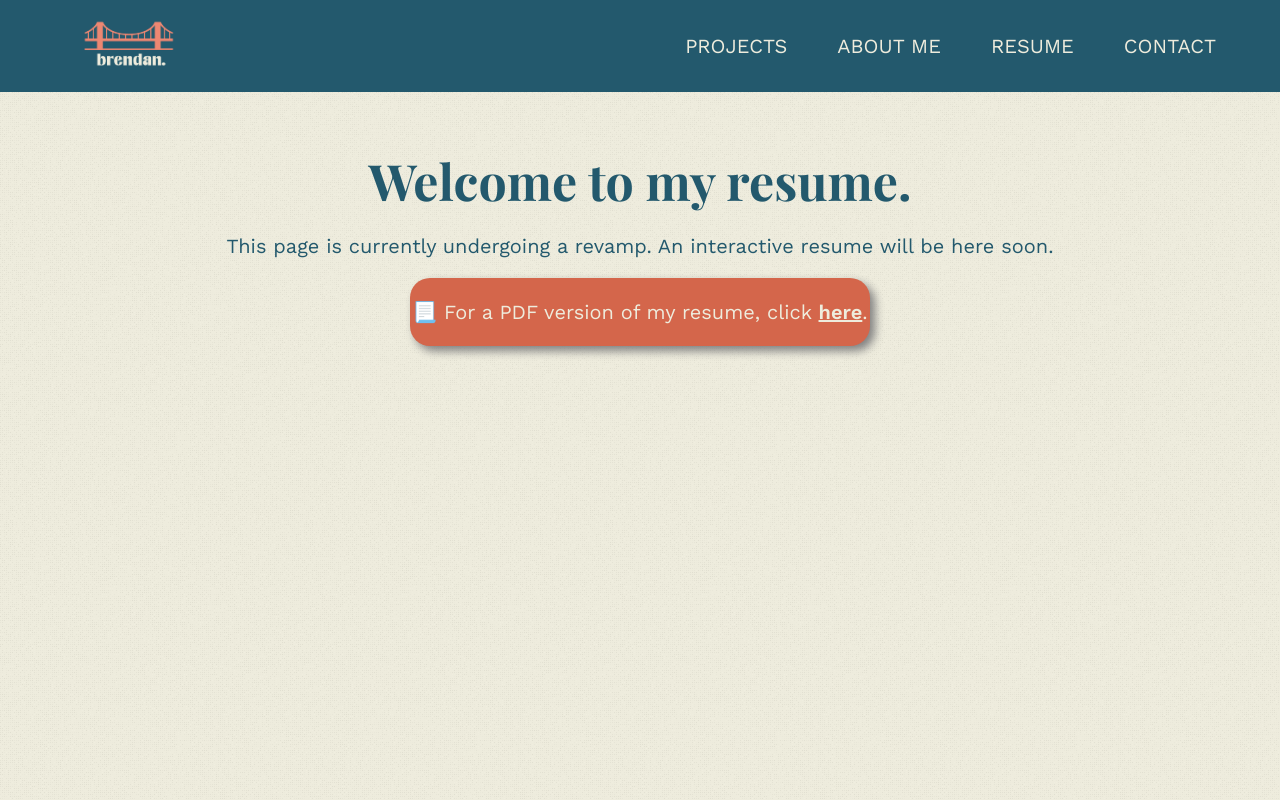
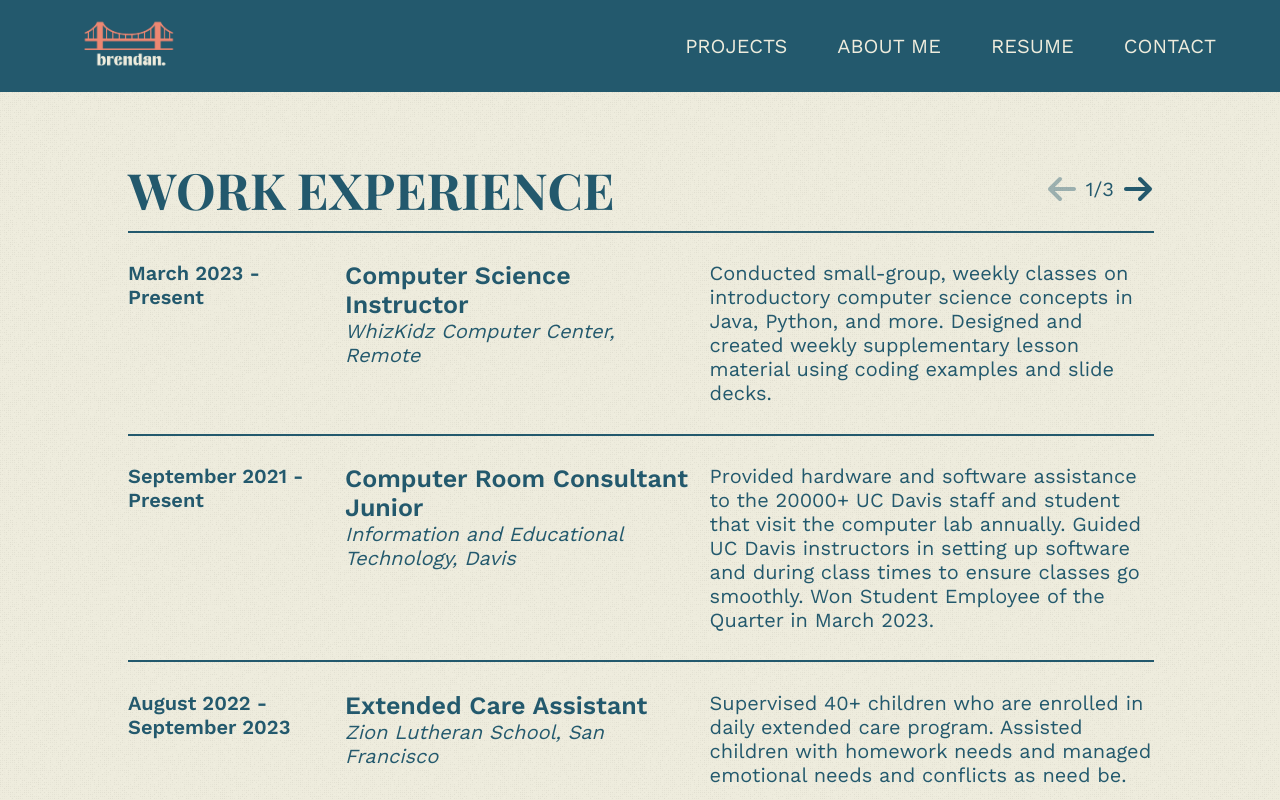
Before and after one commit to brenleung/updated-portfolio, a React (Create React App) app: page /resume in a window 1280 px wide. Shown: the top 800 px of the page. Built offline with nearby package versions, Linux system fonts and the light colour scheme; a web font is replaced by a local one.

Commit message:
COMPLETED RESUME SECTION

```diff
--- a/src/Resume.css
+++ b/src/Resume.css
@@ -1,34 +1,54 @@
 .resume {
-    text-align: center;
-    padding: 2% 5%;
+    width: 80%;
+    display: flex;
+    margin: 0 auto;
+    flex-direction: column;
+    padding: 5%;
+}
+
+.resume hr {
+    width: 100%;
+    border: 1px solid #23596d;
 }
 
 .resume h3 {
-    margin-bottom: 0;
+    margin: 0;
 }
 
-.offlink {
-    background-color: #d4664b;
-    text-align: center;
-    padding-top: 0.15%;
-    padding-bottom: 0.15%;
-    width: 40%;
-    border-radius: 20px;
-    margin: 0 auto;
-    filter: drop-shadow(5px 5px 5px gray);
-}
-
-.offlink p {
-    color: #eeecdd;
-}
-
-.offlink a {
-    font-weight: bolder;
+.resume a {
+    color: #23596d;
     text-decoration: underline;
 }
 
-.offlink a:hover {
-    color: #d4d2c4;
+.resume a:hover {
+    font-weight: bold;
+}
+
+.top-bar {
+    display: flex;
+    flex-direction: row;
+    justify-content: space-between;
+}
+
+.arrows {
+    display: flex;
+    align-items: center;
+}
+
+.arrows p {
+    margin-left: 10px;
+    margin-right: 10px;
+}
+
+.disabled {
+    color: gray;
+    opacity: 40%;
+    pointer-events: none;
+}
+
+.arrow-icon {
+    color: #23596d;
+    cursor: pointer;
 }
 
 @media screen and (max-width: 480px) {
@@ -36,9 +56,10 @@
         padding: 5%;
     }
 
-    .offlink {
-        width: 80%;
-        padding-left: 5%;
-        padding-right: 5%;
+    .top-bar h3 {
+        font-size: 30px;
+        display: flex;
+        justify-content: center;
+        align-items: center;
     }
 }
--- a/src/Resume.js
+++ b/src/Resume.js
@@ -1,19 +1,81 @@
-import React from 'react';
+import React, { useState } from 'react';
 import './Resume.css';
 import ResumePDF from '../src/imgs/resume.pdf';
 
-import whizkidz from '../src/imgs/whizkidz.png';
+import ResumeBox from './components/resumebox';
+
+import { FontAwesomeIcon } from "@fortawesome/react-fontawesome";
+import { faArrowLeft, faArrowRight } from "@fortawesome/free-solid-svg-icons";
 
 function Resume() {
-  return (
-    <div className="resume">
-        <h3>Welcome to my resume.</h3>
-        <p>This page is currently undergoing a revamp. An interactive resume will be here soon.</p>
-        <div className="offlink">
-            <p>📃 For a PDF version of my resume, click <a href={ResumePDF} target="_blank" rel="noreferrer">here</a>.</p>
+    const [currentSec, setCurrentSec] = useState(1);  // by default, showing work experience
+
+    const handleArrowClick = (dir) => {  // clickable to show different parts of resume
+        if (dir === "left" && currentSec > 1) {
+            setCurrentSec(currentSec - 1);
+        }
+        else if (dir === "right" && currentSec < 3) {
+            setCurrentSec(currentSec + 1);
+        }
+    }
+
+    const secTitles = ["WORK EXPERIENCE", "EDUCATION", "AWARDS"];  // titles for h3
+
+    return (
+        <div className="resume">
+            <div className="top-bar">
+                <h3>{secTitles[currentSec-1]}</h3>
+                <div className="arrows">
+                    <FontAwesomeIcon icon={faArrowLeft} size="2x" className={`arrow-icon ${currentSec === 1 ? 'disabled' : ''}`} onClick={() => handleArrowClick('left')}/>
+                    <p>{`${currentSec}`}/3</p>
+                    <FontAwesomeIcon icon={faArrowRight} size="2x" className={`arrow-icon ${currentSec === 3 ? 'disabled' : ''}`} onClick={() => handleArrowClick('right')}/>
+                </div>
+            </div>
+
+            <hr></hr>
+
+            {currentSec === 1 && (
+                <>
+                <ResumeBox year={"March 2023 - Present"} title={"Computer Science Instructor"} company={"WhizKidz Computer Center, Remote"} desc={"Conducted small-group, weekly classes on introductory computer science concepts in Java, Python, and more. Designed and created weekly supplementary lesson material using coding examples and slide decks."}/>
+                <hr></hr>
+                <ResumeBox year={"September 2021 - Present"} title={"Computer Room Consultant Junior"} company={"Information and Educational Technology, Davis"} desc={"Provided hardware and software assistance to the 20000+ UC Davis staff and student that visit the computer lab annually. Guided UC Davis instructors in setting up software and during class times to ensure classes go smoothly. Won Student Employee of the Quarter in March 2023."}/>
+                <hr></hr>
+                <ResumeBox year={"August 2022 - September 2023"} title={"Extended Care Assistant"} company={"Zion Lutheran School, San Francisco"} desc={"Supervised 40+ children who are enrolled in daily extended care program. Assisted children with homework needs and managed emotional needs and conflicts as need be."}/>
+                <hr></hr>
+                <ResumeBox year={"May 2023 - August 2023"} title={"Technology Assistant Instructor"} company={"TechKnowHow Franchises, San Francisco"} desc={"Assisted in facilitating lessons on introductory game design using Minecraft, LEGO, and robotics for groups of 15-20 elementary students."}/>
+                <hr></hr>
+                <ResumeBox year={"January 2023 - April 2023"} title={"Frontend Developer"} company={"#include at Davis"} desc={"Developed an agile website in the span of 10 weeks with a small, cross-functional team to create a website for IELC (Interactive Elementary Learning Center), a local Davis tutoring service, to advertise their services more effectively. Programmed website using HTML/CSS, JavaScript, React, Node, and Git."}/>
+                <hr></hr>
+                <ResumeBox year={"June 2022 - August 2022"} title={"Technology Instructor"} company={"Edventure More, San Francisco"} desc={"Facilitated, structured, and executed daily lesson plans for 20+ elementary-aged children, creating a healthy space for children to learn SEL skills and grow in their knowledge of computer science. Taught children coding and basic game design using Scratch, Minecraft: Education Edition, and Roblox."}/>
+                </>
+            )}
+
+            {currentSec === 2 && (
+                <>
+                <ResumeBox year={"2020-2024"} title={"University of California, Davis"} company={"B.S. in Computer Science"} desc={"Current GPA of 3.74. Made Dean's List in Winter 2021 and Spring 2023."}/>
+                <hr></hr>
+                <ResumeBox year={"2016-2020"} title={"Lowell High School"} company={"High School Degree, San Francisco"} desc={"Participated in Archery Club and Spanish Club. Awarded AP Scholar with Distinction in January 2020."}/>
+                </>
+            )}
+
+            {currentSec === 3 && (
+                <>
+                <ResumeBox year={"March 2021, June 2023"} title={"Dean's Honor List"} company={"University of California, Davis"} desc={"The quarterly Dean's Honors List includes names of students who have completed, for a letter grade, a minimum of 12 units in a specific quarter with a grade point average equal to or higher than the minimum grade point average attained by the upper 16% of those registered in the same class level and college during that quarter."}/>
+                <hr></hr>
+                <ResumeBox year={"May 2023"} title={"Best Hack for Social Good"} company={"HackDavis 2023"} desc={"Awarded to the team who creates the best project in 24 hours for social good. Our project was GluChart, which is an app that uses a machine-learning model hosted by Microsoft Azure to determine future blood sugar levels for those with diabetes based on glucose, insulin, or carbohydrate inputs."}/>
+                <hr></hr>
+                <ResumeBox year={"May 2023"} title={"Best Healthcare Hack"} company={"HackDavis 2023"} desc={"Awarded to the team who creates one of the top projects that addresses a specific barrier in medicine."}/>
+                <hr></hr>
+                <ResumeBox year={"March 2023"} title={"Student Employee of the Quarter"} company={"Information and Educational Technology, Davis"} desc={"Awarded to the employee in the computer lab who displays the best overall performance throughout the quarter, which includes communication, helpfulness regarding lab problems, displaying excellent work and effort, and completing projects that improves the lab group overall."}/>
+                <hr></hr>
+                <ResumeBox year={"January 2020"} title={"AP Scholar with Distinction"} company={"The College Board"} desc={"Granted to students who receive an average score of at least 3.5 on all AP Exams taken, and scores of 3 or higher on five or more of these exams."}/>
+                </>
+            )}
+
+            <hr></hr>
+            <p>For a PDF version of my resume, click <a href={ResumePDF} target="_blank" rel="noreferrer">here</a>.</p>
         </div>
-    </div>
-  );
+    );
 }
 
 export default Resume;
--- /dev/null
+++ b/src/components/resumebox.css
@@ -0,0 +1,52 @@
+.resume-box {
+    display: flex;
+    flex-direction: row;
+    justify-content: space-between;
+    padding: 2% 0%;
+}
+
+.resume-box p, .resume-box h2 {
+    margin: 0;
+}
+
+.title {
+    padding: 0% 2%;
+}
+
+.title h2 {
+    font-size: 25px;
+}
+
+.title-company {
+    font-style: italic;
+}
+
+.year {
+    width: 20%;
+}
+
+.title {
+    width: 35%;
+}
+
+.desc {
+    width: 45%;
+}
+
+@media screen and (max-width: 480px) {
+    .resume-box {
+        flex-direction: column;
+    }
+
+    .year, .title, .desc {
+        width: 100%;
+    }
+
+    .desc {
+        font-size: 17px;
+    }
+
+    .title {
+        padding: 2% 0%;
+    }
+}
--- /dev/null
+++ b/src/components/resumebox.js
@@ -0,0 +1,17 @@
+import React from 'react';
+import './resumebox.css';
+
+function ResumeBox({year, title, company, desc}) {
+    return (
+      <div className="resume-box">
+        <p className="bold year">{year}</p>
+        <div className="title">
+            <h2>{title}</h2>
+            <p className="title-company">{company}</p>
+        </div>
+        <p className="desc">{desc}</p>
+      </div>
+    );
+  }
+
+export default ResumeBox;
```
